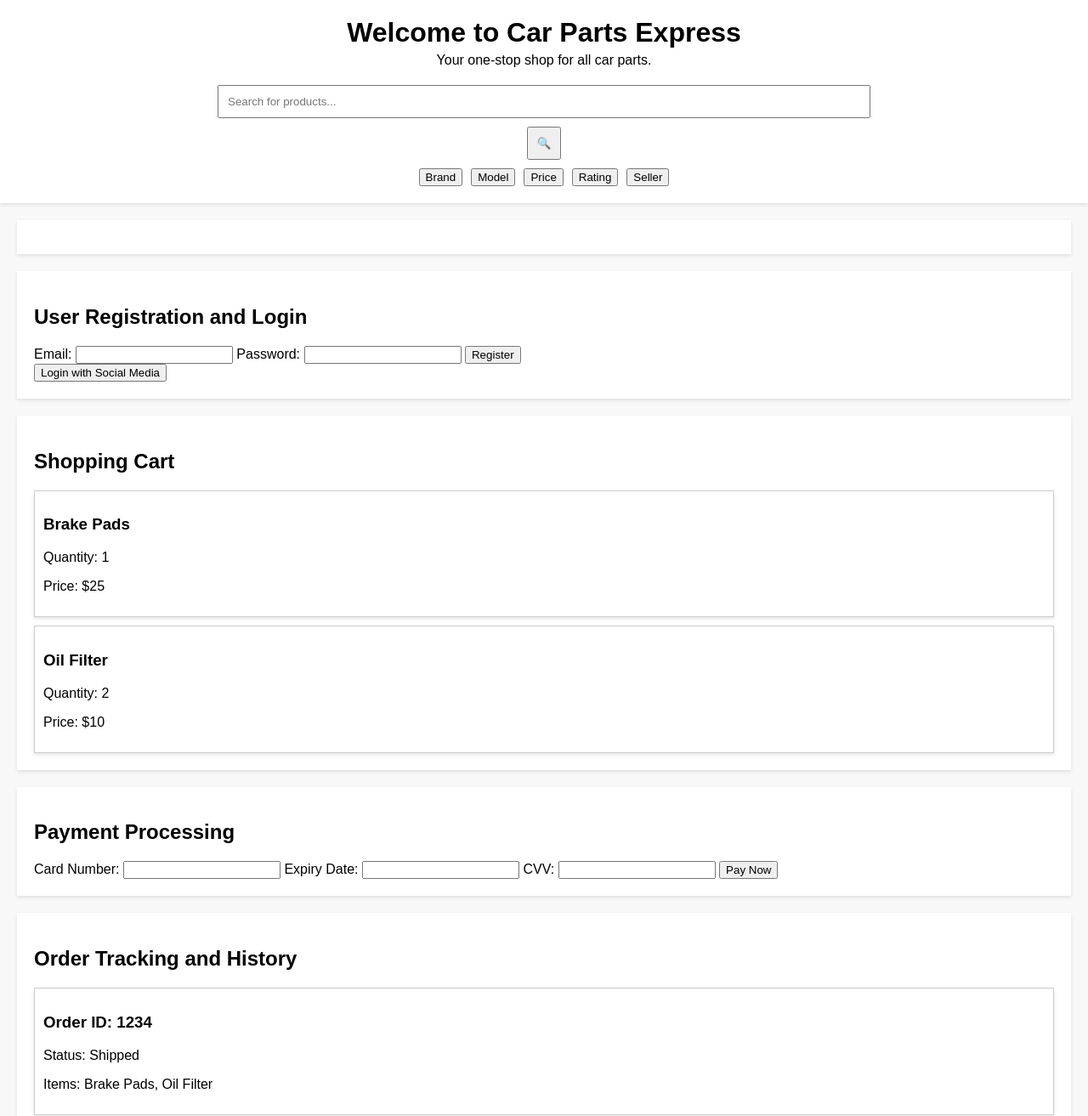
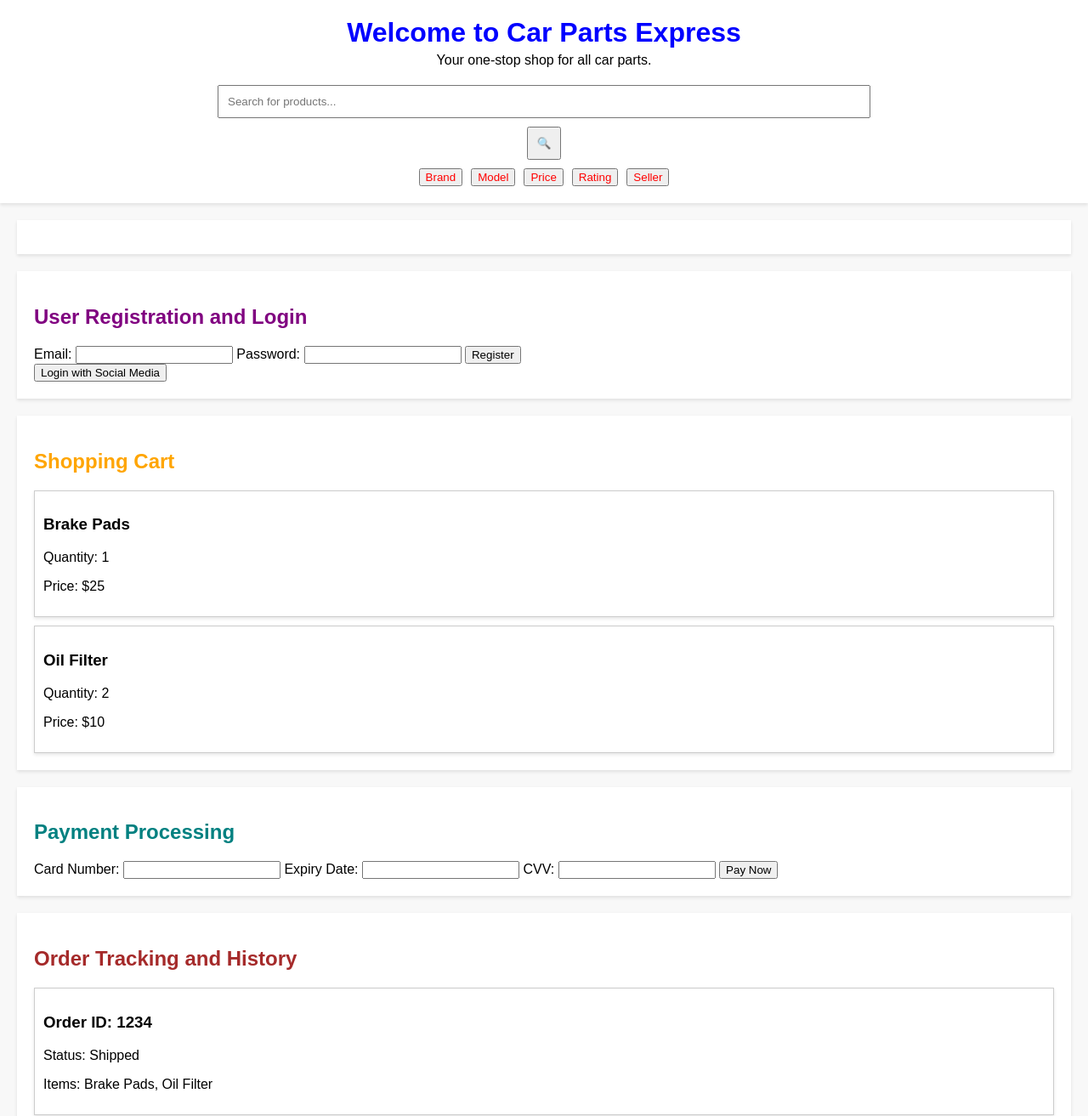
Before and after one commit to rturan32/CarPartsExpress, a plain HTML site: page index.html in a window 1280 px wide. Shown: the top 1313 px of the page at 85% size. Drawn offline with Linux system fonts and the light colour scheme.

Commit message:
Updated index.html with new content

```diff
--- a/index.html
+++ b/index.html
@@ -5,6 +5,29 @@
     <meta name="viewport" content="width=device-width, initial-scale=1.0">
     <title>Car Parts Express - E-Commerce Platform</title>
     <link rel="stylesheet" href="styles.css">
+    <style>
+        h1 {
+            color: blue; /* Main header will be blue */
+        }
+        h2 {
+            color: green; /* Second level headers will be green */
+        }
+        #filters button {
+            color: red; /* Filter buttons will be red */
+        }
+        #user-authentication h2 {
+            color: purple; /* User authentication header will be purple */
+        }
+        #shopping-cart h2 {
+            color: orange; /* Shopping cart header will be orange */
+        }
+        #payment-processing h2 {
+            color: teal; /* Payment processing header will be teal */
+        }
+        #order-tracking h2 {
+            color: brown; /* Order tracking header will be brown */
+        }
+    </style>
 </head>
 <body>
     <header>
@@ -26,6 +49,7 @@
         </section>
         <section id="user-authentication">
             <h2>User Registration and Login</h2>
+            <!-- This section belongs to registration.html -->
             <form id="registration-form">
                 <label for="email">Email:</label>
                 <input type="email" id="email" required>
@@ -37,12 +61,14 @@
         </section>
         <section id="shopping-cart">
             <h2>Shopping Cart</h2>
+            <!-- This section belongs to cart.html -->
             <div id="cart-items">
                 <!-- Cart items will be displayed here -->
             </div>
         </section>
         <section id="payment-processing">
             <h2>Payment Processing</h2>
+            <!-- This section belongs to payment.html -->
             <form id="payment-form">
                 <label for="card-number">Card Number:</label>
                 <input type="text" id="card-number" required>
@@ -55,6 +81,7 @@
         </section>
         <section id="order-tracking">
             <h2>Order Tracking and History</h2>
+            <!-- This section belongs to order-history.html -->
             <div id="order-history">
                 <!-- Order history will be displayed here -->
             </div>
```
